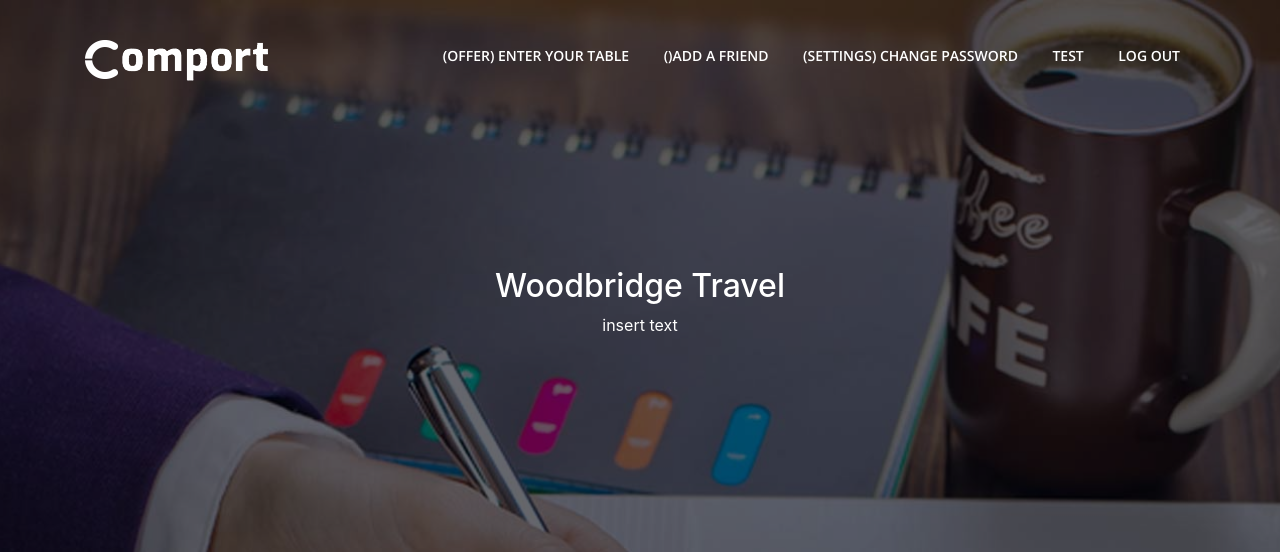
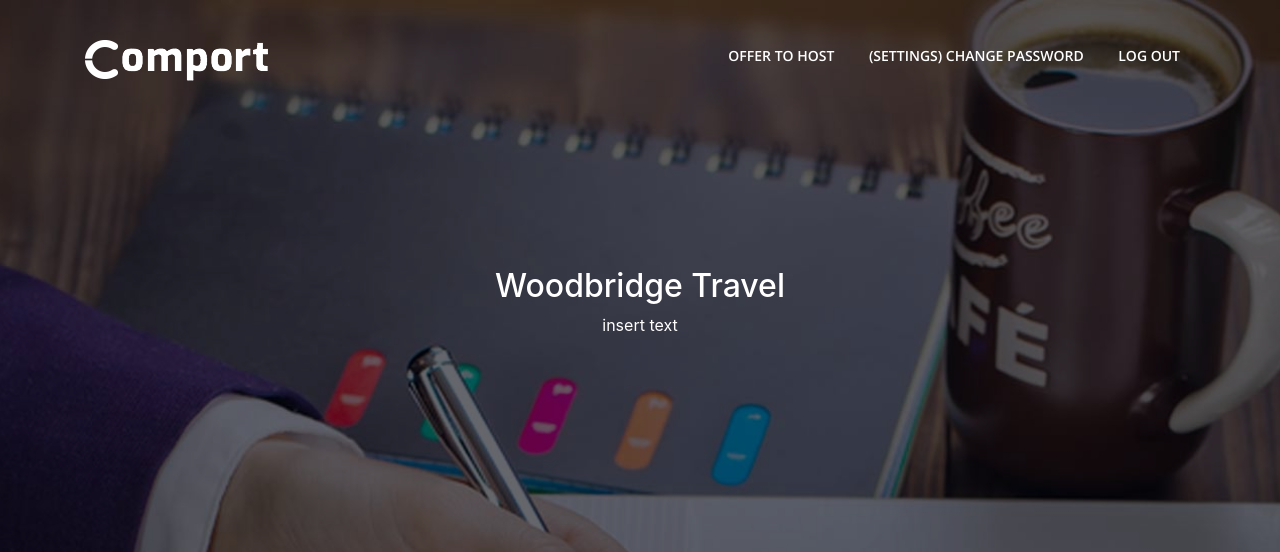
Before and after one commit to MaxKalinouski/wt, a Flask app: page / in a window 1280 px wide. Shown: the top 552 px of the page. Run offline with Flask 2, Linux system fonts and the light colour scheme; a user stored in the database is signed in; some libraries are stand-ins or nearby versions.

Commit message:
that's not funny

```diff
--- a/templates/index.html
+++ b/templates/index.html
@@ -52,10 +52,8 @@
                             {% if session.user_id %}
                                 <ul>
 
-                                    <li class="active"><a href="/new_hosting">(offer) Enter Your Table</a></li>
-                                    <li class="active"><a href="/sell">()Add a Friend</a></li>
+                                    <li class="active"><a href="/new_hosting"> Offer to Host </a></li>
                                     <li class="active"><a href="/change">(settings) Change Password</a></li>
-                                    <li class="active"><a href="/job-search">Test</a></li>
                                     <li class="active"><a href="/logout">Log Out</a></li>
 
                                     <!--HOW TO MAKE A SUBMENU-->
```
